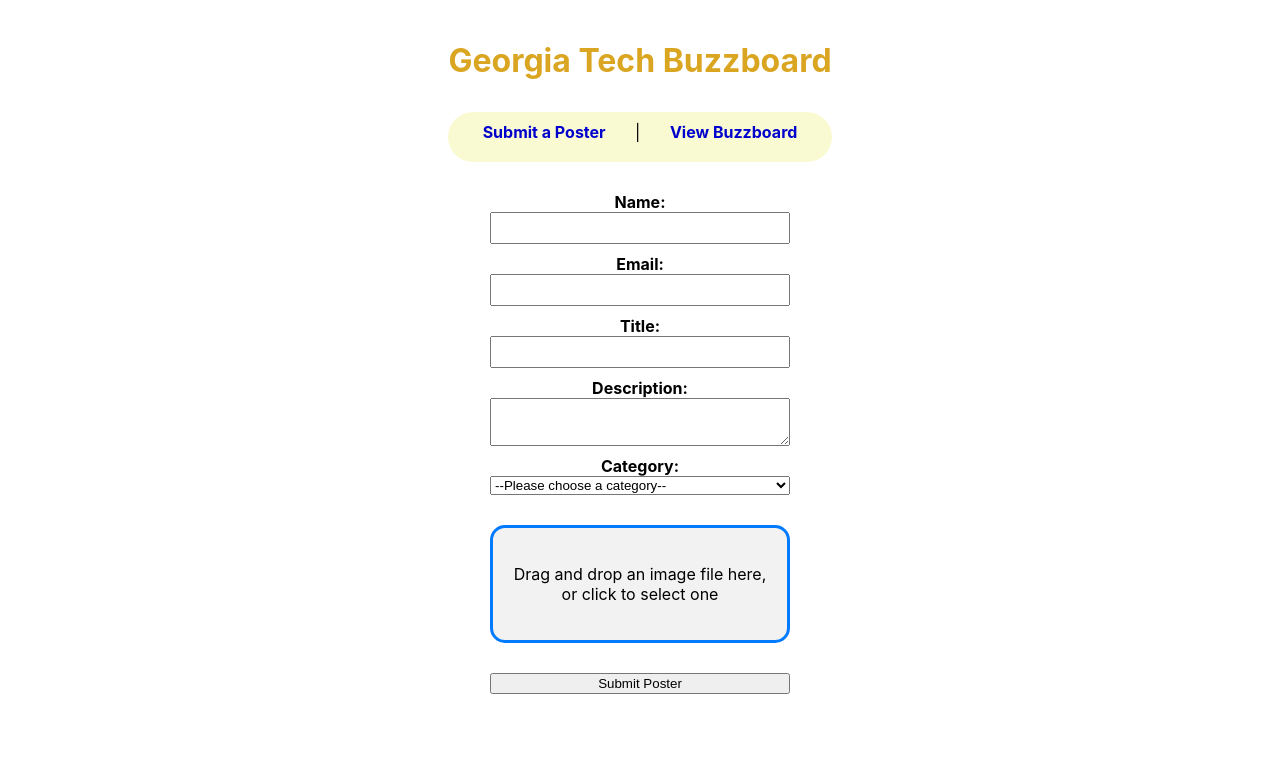
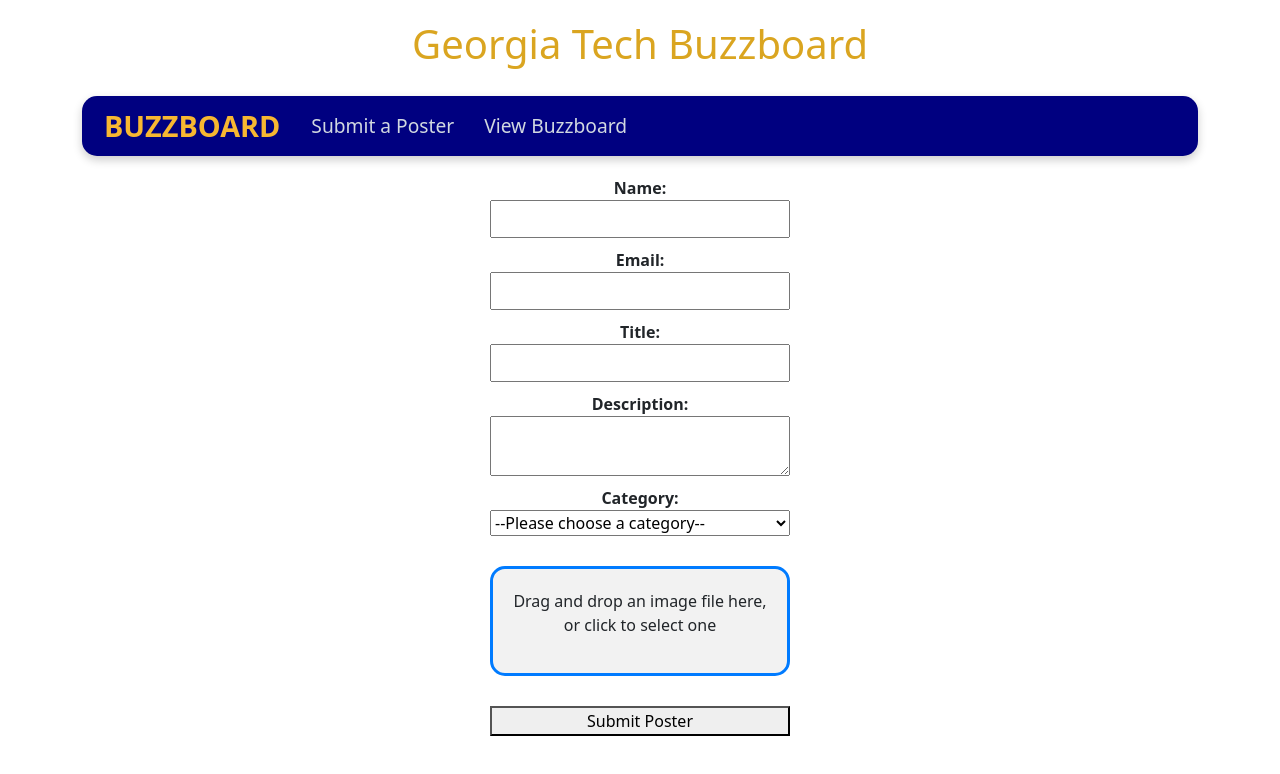
Before and after one commit to yilohdj/buzzboard, a React (Create React App) app in the folder buzzboard/: page / in a window 1280 px wide. Shown: the top 774 px of the page. Built offline with nearby package versions, Linux system fonts and the light colour scheme.

Commit message:
stylized navigation bar and file filtering

```diff
--- a/buzzboard/package.json
+++ b/buzzboard/package.json
@@ -8,8 +8,10 @@
     "@testing-library/user-event": "^13.5.0",
     "ajv": "^8.17.1",
     "axios": "^1.7.7",
+    "bootstrap": "^5.3.3",
     "express": "^4.21.0",
     "react": "^18.3.1",
+    "react-bootstrap": "^2.10.5",
     "react-dom": "^18.3.1",
     "react-dropzone": "^14.2.3",
     "react-router-dom": "^6.26.2",
--- a/buzzboard/src/App.css
+++ b/buzzboard/src/App.css
@@ -5,6 +5,44 @@
 
 .title {
   color: goldenrod; /* Change this to any color you want */
+  padding-bottom: 20px
+}
+/* App.css */
+
+/* Custom Navbar styling */
+.custom-navbar {
+  border-radius: 15px;
+  background-color: navy; /* Custom dark blue background */
+  height: 60px; /* Adjust the height */
+  box-shadow: 0 4px 10px rgba(0, 0, 0, 0.2); /* Add a subtle shadow */
+}
+
+.custom-navbar .navbar-brand {
+  font-size: 1.8em; /* Increase font size of the brand */
+  color: #f7b731; /* Golden yellow color for the brand */
+  font-weight: bold;
+  text-transform: uppercase; /* Make it uppercase */
+}
+
+.custom-navbar .nav-link {
+  color: #d1d8e0; /* Light gray color for the nav links */
+  font-size: 1.2em; /* Adjust font size of nav links */
+  margin: 0 15px; /* Add spacing between links */
+  transition: color 0.3s ease; /* Add a smooth hover transition */
+}
+
+.navbar .nav-link:focus,
+.navbar .nav-link:active {
+  color: #d1d8e0;             /* Keep the text color consistent when focused or active */
+  background-color: transparent; /* Remove any background color */
+}
+
+.custom-navbar .nav-link:hover {
+  color: #f7b731; /* Change color on hover */
+}
+
+.custom-navbar .navbar-toggler {
+  border-color: #f7b731; /* Custom color for the mobile menu button */
 }
 
 nav {
--- a/buzzboard/src/App.js
+++ b/buzzboard/src/App.js
@@ -3,6 +3,8 @@
 import PosterForm from "./PosterForm";
 import Corkboard from "./Corkboard";
 import "./App.css";
+import 'bootstrap/dist/css/bootstrap.min.css';
+import { Navbar, Nav, Container } from 'react-bootstrap';
 
 function App() {
   const [posters, setPosters] = useState([]);
@@ -17,11 +19,18 @@
         <header>
         <h1 className="title">Georgia Tech Buzzboard</h1>
         </header>
-        <div className="nav-oval">
-          <nav>
-            <Link to="/">Submit a Poster</Link> | <Link to="/corkboard">View Buzzboard</Link>
-          </nav>
-        </div>
+        <Container>
+          <Navbar bg="custom" variant="dark" expand="lg" className="custom-navbar">
+            <Container className="justify-content-center">
+              <Navbar.Brand href="/" className="brand-style">Buzzboard</Navbar.Brand>
+              <Navbar.Toggle aria-controls="basic-navbar-nav" />
+              <Navbar.Collapse id="basic-navbar-nav">
+                <Nav.Link as={Link} to="/" className="nav-link-style">Submit a Poster</Nav.Link>
+                <Nav.Link as={Link} to="/corkboard" className="nav-link-style">View Buzzboard</Nav.Link>
+              </Navbar.Collapse>
+            </Container>
+          </Navbar>
+        </Container>
         <Routes>
           <Route
             path="/"
--- a/buzzboard/src/PosterForm.js
+++ b/buzzboard/src/PosterForm.js
@@ -22,12 +22,19 @@
   // Handle file drop
   const onDrop = (acceptedFiles) => {
     const file = acceptedFiles[0]; // Get the first file
-    setFormData({ ...formData, file });
+    // Check if the file is an image
+    if (file && file.type.startsWith("image/")) {
+      setFormData({ ...formData, file });
+    } else {
+      alert("Please upload an image file.");
+    }
   };
 
   const { getRootProps, getInputProps } = useDropzone({
     onDrop,
-    accept: "image/*", // Accept only image files
+    accept: {
+      'image/*': [] // Accepts any image file type
+    }
   });
 
   const handleChange = (e) => {
@@ -87,7 +94,6 @@
           <input {...getInputProps()} />
           <p>Drag and drop an image file here, or click to select one</p>
         </div>
-
         {/* Display the selected file name */}
         {formData.file && <p>Selected file: {formData.file.name}</p>}
 
```
Also changed, not shown: 1 other file (tests, documents, lock files or other folders).
